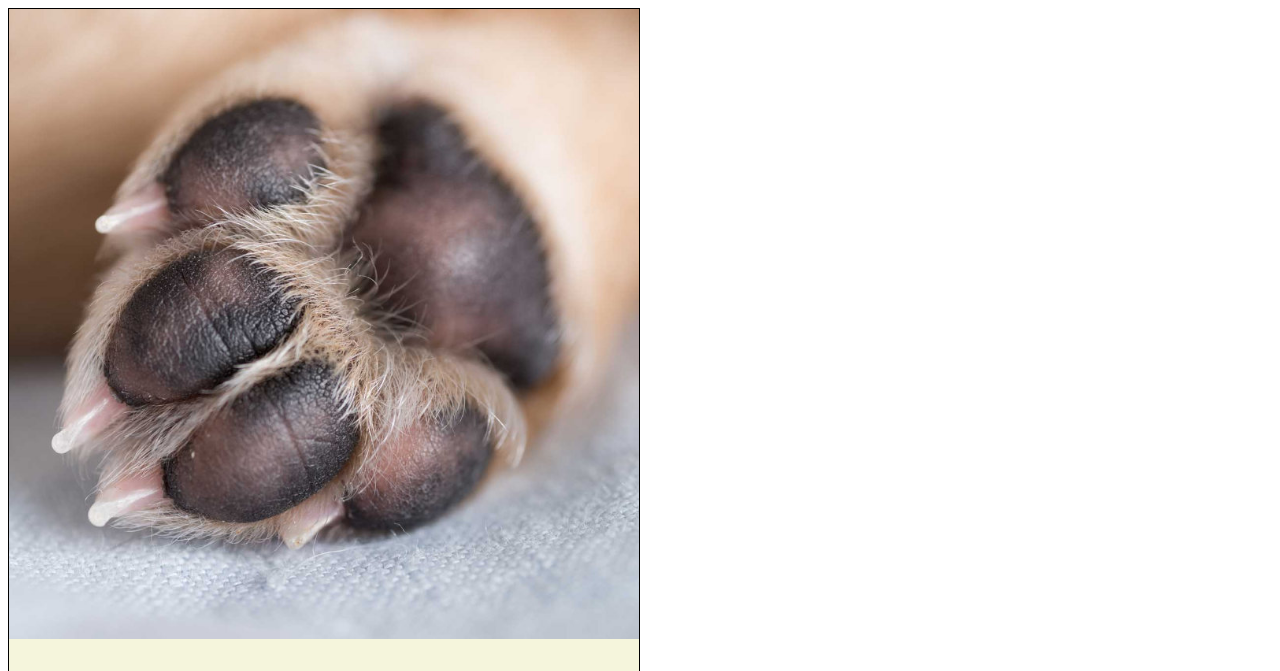
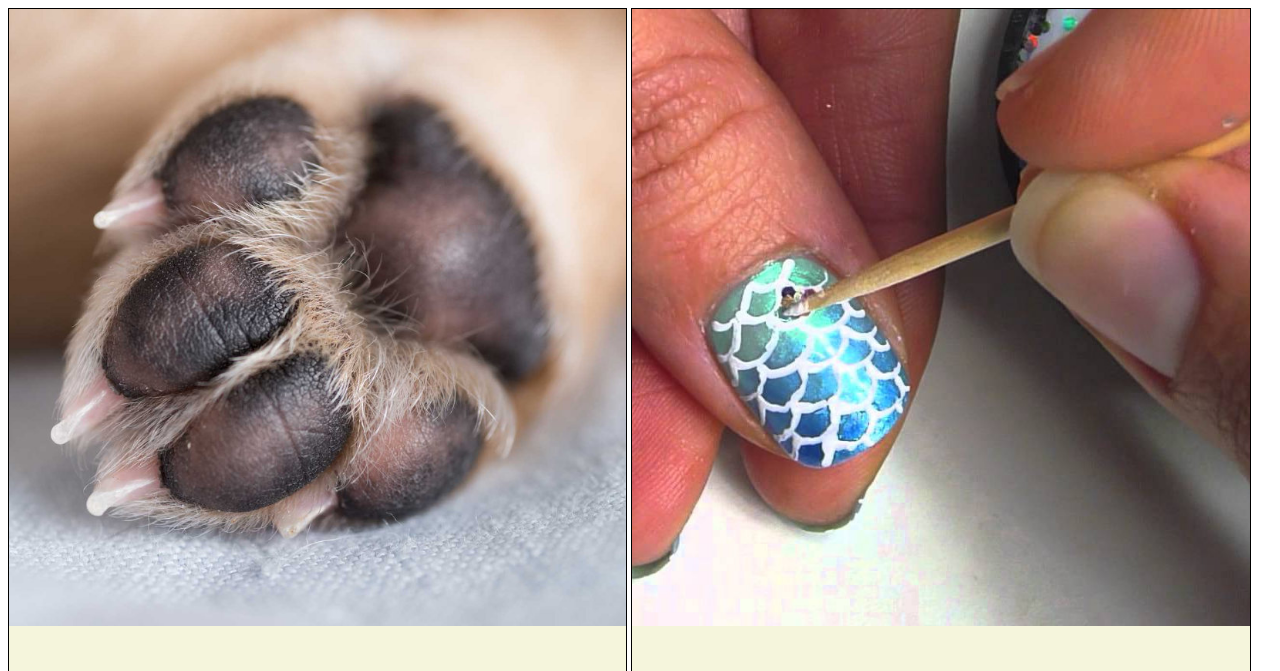
Before and after one commit to FunForks/inline-block, a plain HTML site: page index.html in a window 1280 px wide. Shown: the top 671 px of the page. Drawn offline with Linux system fonts and the light colour scheme.

Commit message:
Reduce width to 49

```diff
--- a/css/styles.css
+++ b/css/styles.css
@@ -3,9 +3,9 @@ body {
 }
 
 div {
-  width: 50%;
+  width: 49%;
   border: 1px solid black;
-  box-sizing:border-box;
+  box-sizing: border-box;
   text-align: center;
 
   display: inline-block;
@@ -14,5 +14,5 @@ div {
 }
 
 img {
-  width: 100%
+  width: 100%;
 }
```
